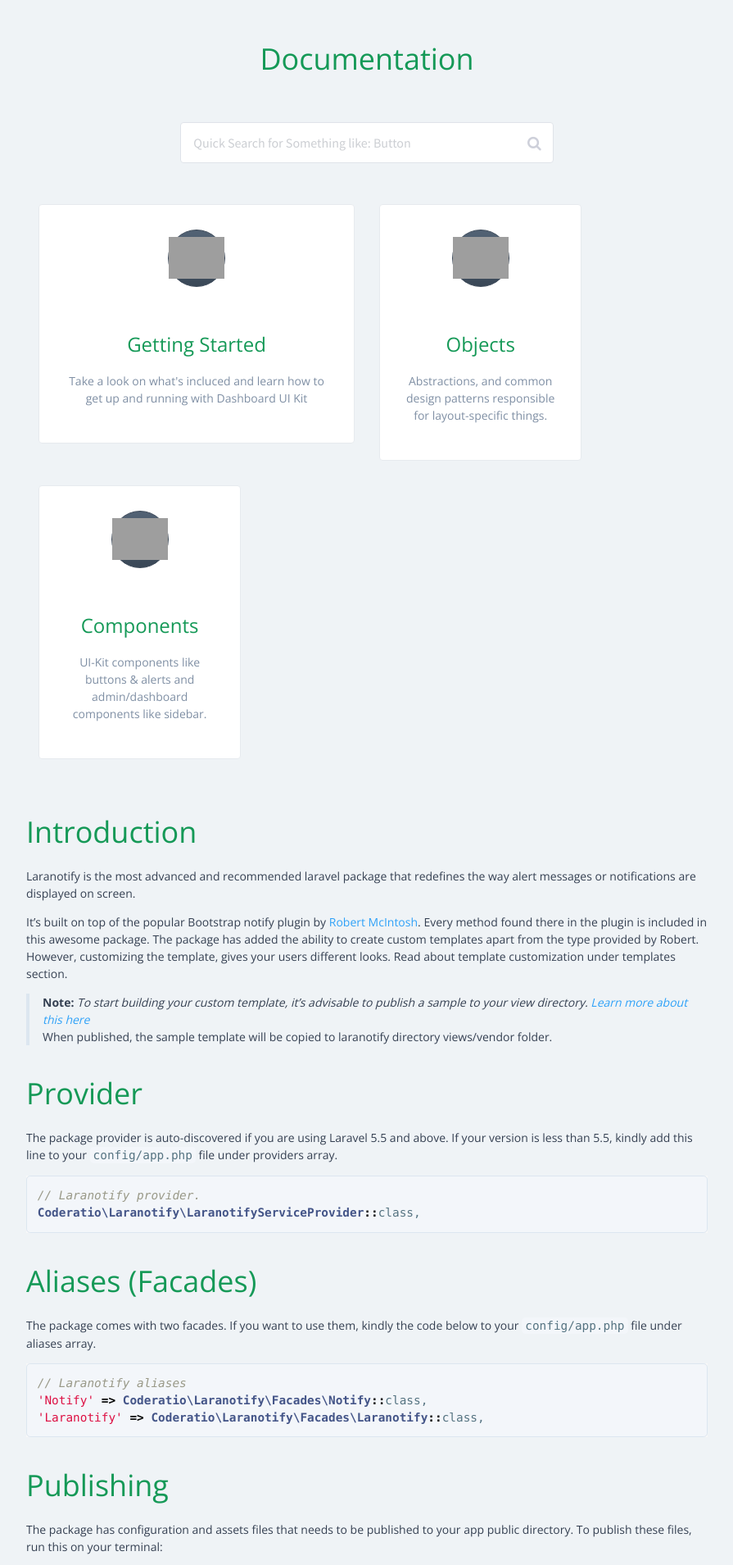
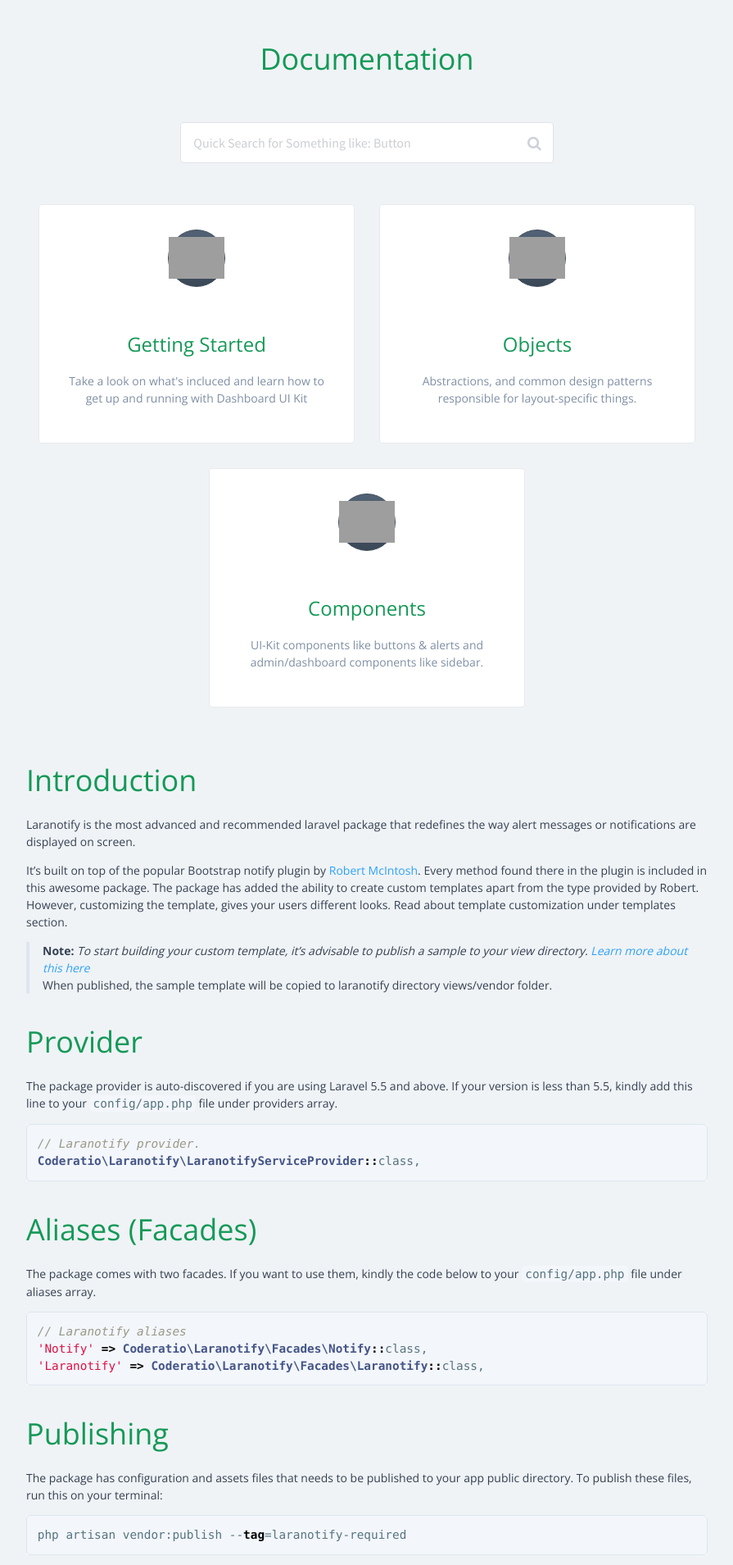
Before and after one commit to coderatio/laranotify, a Jekyll site: the page built from docs/index.md, in a window 1280 px wide. Shown: the part 393-2302 px from the top of the page at 82% size, without its empty margins (192-1087 px from the left). Built offline with Jekyll 4.4.1, drawn with Linux system fonts in a browser that asks for light colours; a script that is not in the unit is left out; our own code applies the rules of GitHub Pages for plain Markdown files; grey boxes are pictures that could not be loaded.

Commit message:
Docs folder general updates

```diff
--- a/docs/_layouts/default.html
+++ b/docs/_layouts/default.html
@@ -60,7 +60,7 @@
                 </div>
             </div>
             <!--Components-->
-            <div class="row">
+            <div class="row justify-content-center">
                 <div class="col-md-6 col-sm-6 col-lg-6">
                     <a class="c-intro-card c-card u-p-medium u-text-center u-mb-medium" href="getting-started/index.html" title="Getting Started">
                         <span class="c-intro-card__icon">
@@ -72,7 +72,7 @@
                     </a>
                 </div>
 
-                <div class="col-md-4">
+                <div class="col-md-6 col-sm-6 col-lg-6">
                     <a class="c-intro-card c-card u-p-medium u-text-center u-mb-medium" href="objects/index.html">
                         <span class="c-intro-card__icon">
                             <img src="img/objects.svg" alt="">
@@ -83,7 +83,7 @@
                     </a>
                 </div>
 
-                <div class="col-md-4">
+                <div class="col-md-6 col-sm-6 col-lg-6">
                     <a class="c-intro-card c-card u-p-medium u-text-center u-mb-medium" href="components/index.html">
                         <span class="c-intro-card__icon">
                             <img src="img/components.svg" alt="">
```
